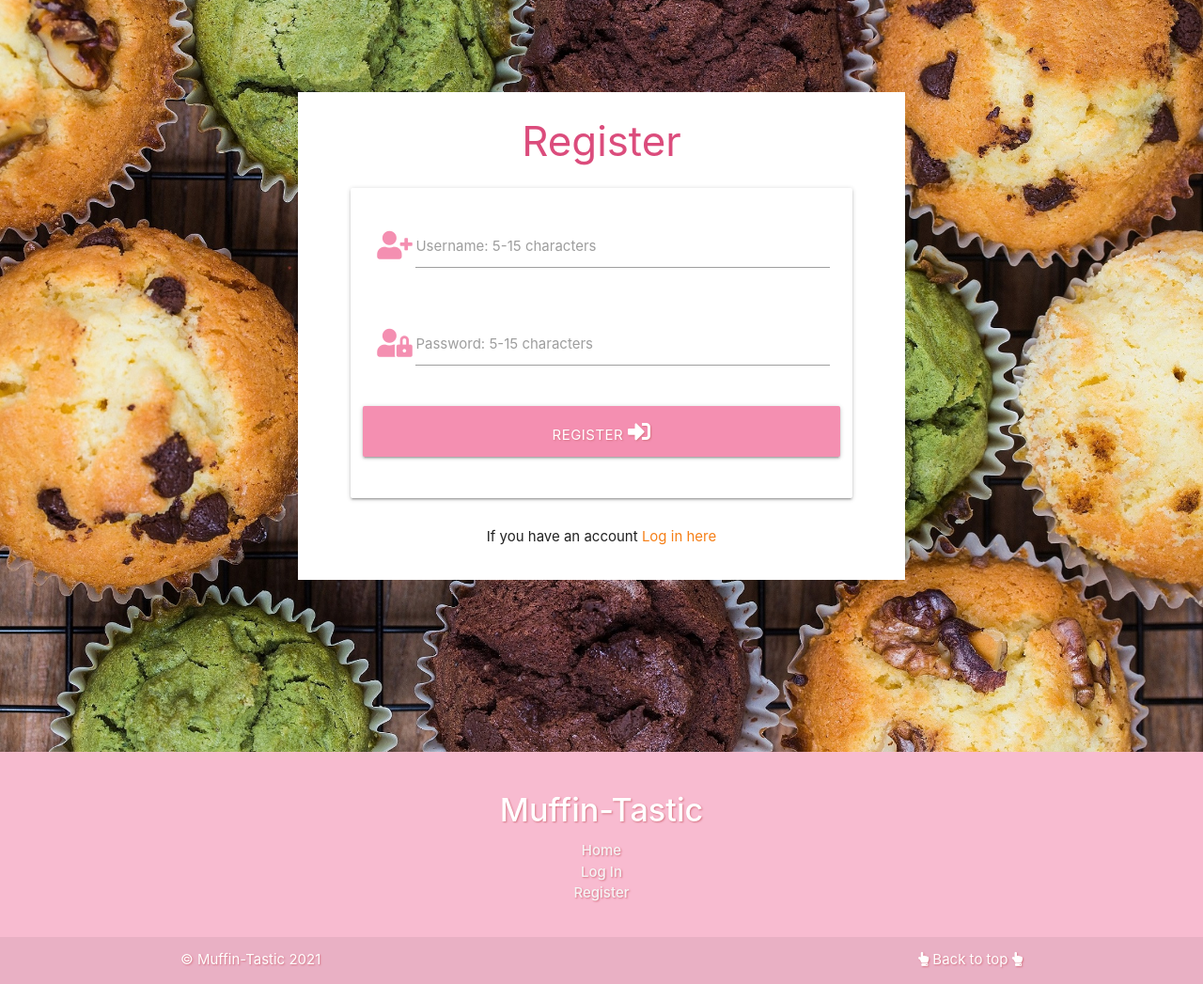
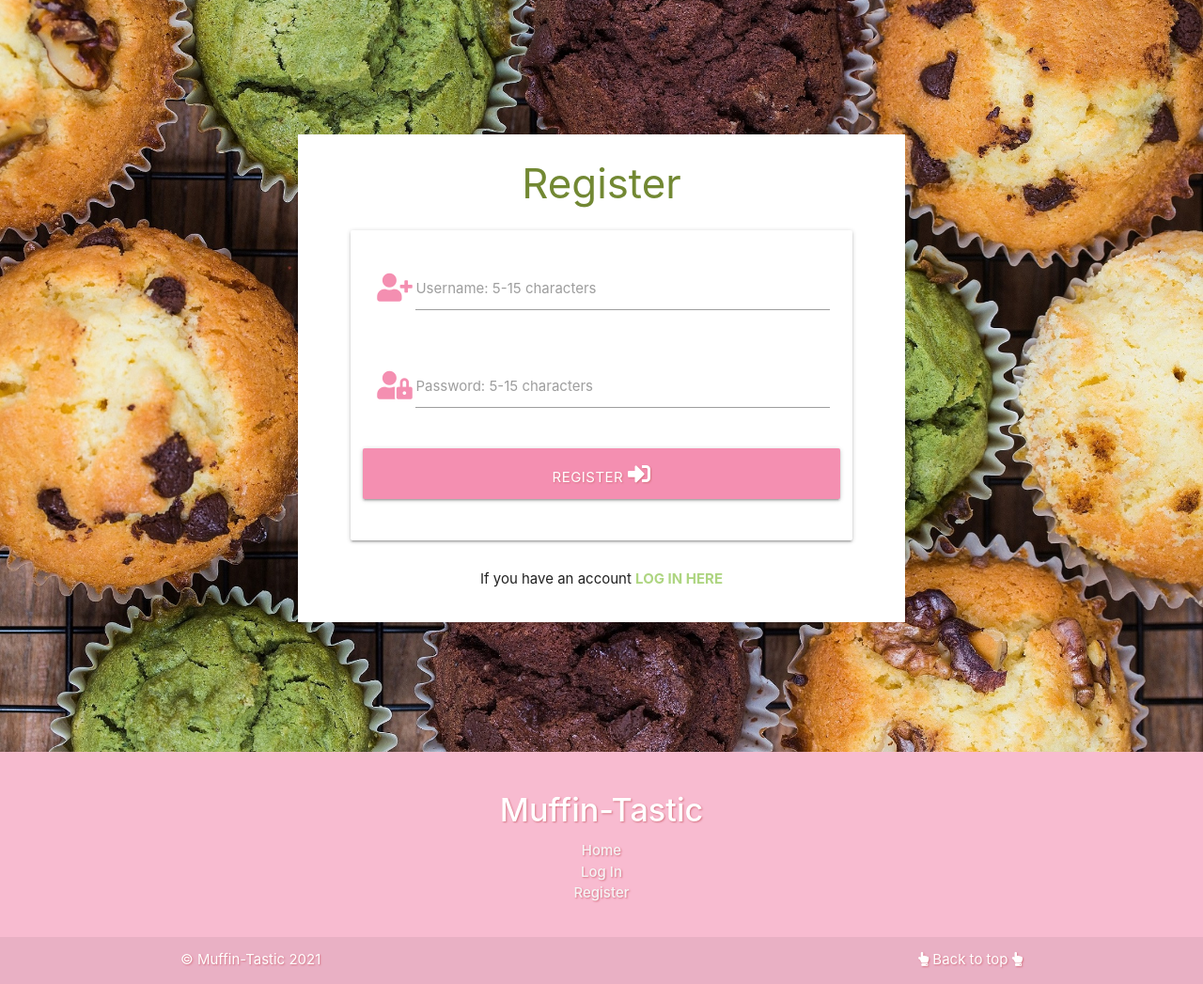
Before and after one commit to maxnyla/muffin-tastic, a Flask app: page /register in a window 1280 px wide. Shown: the part 64-1111 px from the top of the page at 94% size. Run offline with Flask 2, Linux system fonts and the light colour scheme; some libraries are stand-ins or nearby versions.

Commit message:
changed some css layout and colours on registration page

```diff
--- a/static/css/style.css
+++ b/static/css/style.css
@@ -8,7 +8,8 @@
 }
 
 .reg-title  {
-    color: #db4c7c;
+    color: #728833;
+    /* color: #db4c7c; */
 }
 
 .reg-page {
@@ -21,7 +22,7 @@
 
 .reg-wrapper {
     background-color: white;
-    margin-top: 4em;
+    margin-top: 7em;
     padding-left: 3em;
     padding-right: 3em;
 }
--- a/templates/register.html
+++ b/templates/register.html
@@ -49,7 +49,7 @@
                         <div class="col s12">
                             <p class="center-align">
                                 If you have an account
-                                <a href="{{ url_for('login') }}" class="yellow-text text-darken-4">Log in here</a>
+                                <a href="{{ url_for('login') }}" class="light-green-text text-lighten-2"><b>LOG IN HERE </b></a>
                             </p>
                         </div>
                     </div>
```
